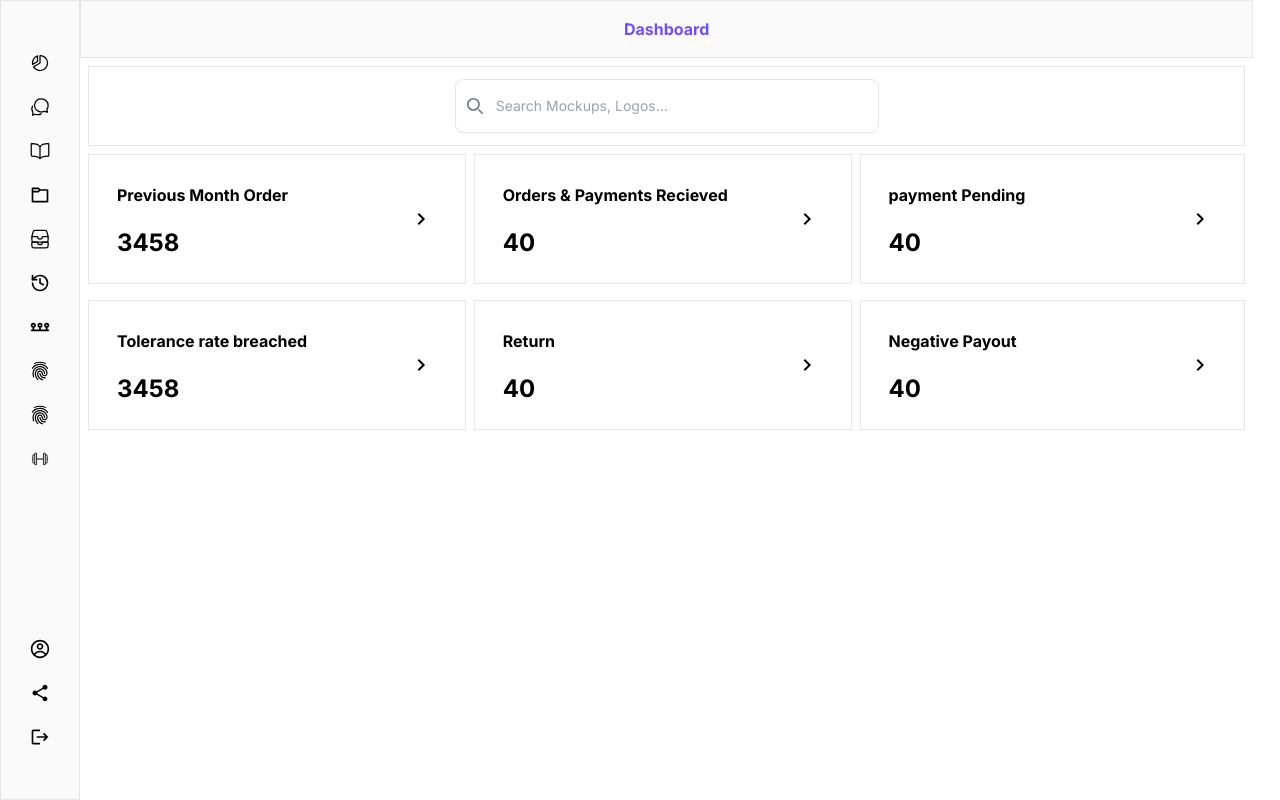
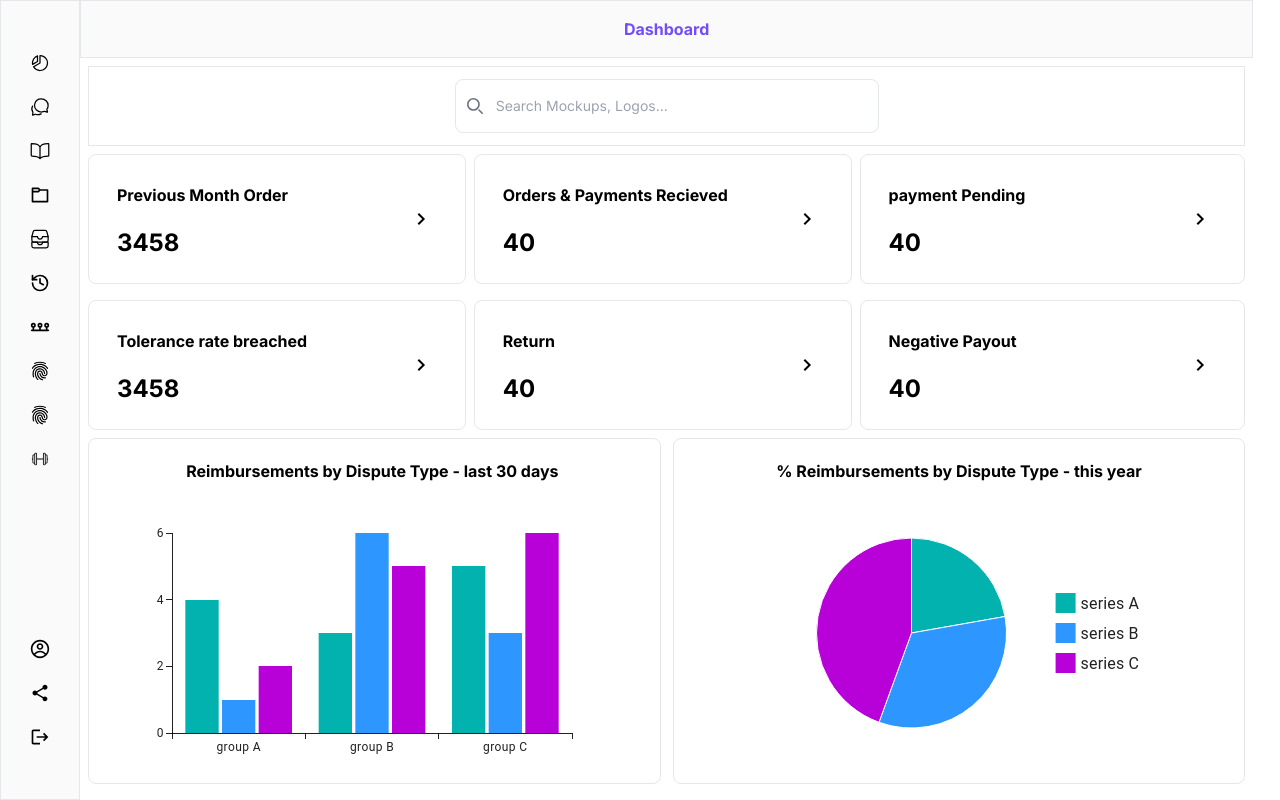
Before and after one commit to Kaustubhhub/interface_labs, a Next.js app: page /dashboard in a window 1280 px wide. Built offline with nearby package versions, Linux system fonts and the light colour scheme; no server answers; the database is empty.

Commit message:
graphs added

```diff
--- /dev/null
+++ b/components/Barcharts.tsx
@@ -0,0 +1,15 @@
+import * as React from 'react';
+import { BarChart } from '@mui/x-charts/BarChart';
+
+export default function BasicBars() {
+    return (
+        <div>
+            <BarChart
+                xAxis={[{ scaleType: 'band', data: ['group A', 'group B', 'group C'] }]}
+                series={[{ data: [4, 3, 5] }, { data: [1, 6, 3] }, { data: [2, 5, 6] }]}
+                width={500}
+                height={300}
+            />
+        </div>
+    );
+}
--- a/components/Dashboard.tsx
+++ b/components/Dashboard.tsx
@@ -2,6 +2,8 @@
 import axios from 'axios'
 import React, { useEffect, useState } from 'react'
 import DisplayBox from './DisplayBox';
+import BasicBars from './Barcharts';
+import BasicPie from './Piecharts';
 
 const Dashboard = () => {
     const [paymentReport, setPaymentReport] = useState<any[]>([]);
@@ -57,16 +59,9 @@ const Dashboard = () => {
             setLoading(true);
             const response = await axios.get('/api/getData');
             const { mtrData, paymentData } = response.data;
-            console.log('mtrData', mtrData.length);
-            console.log('paymentData', paymentData.length);
             const filteredMtrData = transformMtrData(mtrData);
             const filteredPaymentData = transformPaymentData(paymentData);
-            console.log('filteredMtrData', filteredMtrData.length);
-            console.log('filteredPaymentData', filteredPaymentData.length);
             const mergedData = mergeDataByOrderId(filteredMtrData, filteredPaymentData);
-            console.log('mergedData', mergedData[0]);
-            console.log('mergedData', mergedData[3]);
-            console.log('mergedData', mergedData[500]);
 
             setMtrReport(filteredMtrData);
             setPaymentReport(filteredPaymentData);
@@ -134,6 +129,21 @@ const Dashboard = () => {
                         <DisplayBox text={"Negative Payout"} nextPath='/order-payment/previous-month-order' amount={40} />
                     </div>
                 </div>
+                <div className='flex justify-around'>
+                    <div className='border w-1/2 pr-1 flex flex-col justify-center items-center rounded-lg'>
+                        <div className='flex flex-col justify-center items-center pt-5 font-bold'>
+                            Reimbursements by Dispute Type - last 30 days
+                        </div>
+                        <BasicBars />
+                    </div>
+                    <div className='border w-1/2 ml-3 flex flex-col justify-center items-center rounded-lg'>
+                        <div className='flex flex-col justify-center items-center pt-5 font-bold'>
+                            % Reimbursements by Dispute Type - this year
+                        </div>
+                        <BasicPie />
+
+                    </div>
+                </div>
             </div>
         </>
     )
--- a/components/DisplayBox.tsx
+++ b/components/DisplayBox.tsx
@@ -17,7 +17,7 @@ const DisplayBox = ({ text, amount, nextPath }: DisplayBoxProps) => {
     }
 
     return (
-        <div className='flex justify-between p-4 items-center border '>
+        <div className='flex justify-between p-4 items-center border rounded-lg'>
             <div className=''>
                 <div className='font-bold p-3'>
                     {text}
--- /dev/null
+++ b/components/Piecharts.tsx
@@ -0,0 +1,20 @@
+import * as React from 'react';
+import { PieChart } from '@mui/x-charts/PieChart';
+
+export default function BasicPie() {
+  return (
+    <PieChart
+      series={[
+        {
+          data: [
+            { id: 0, value: 10, label: 'series A' },
+            { id: 1, value: 15, label: 'series B' },
+            { id: 2, value: 20, label: 'series C' },
+          ],
+        },
+      ]}
+      width={400}
+      height={200}
+    />
+  );
+}
--- a/package.json
+++ b/package.json
@@ -13,6 +13,7 @@
     "@emotion/styled": "^11.13.0",
     "@mui/material": "^6.0.0",
     "@mui/styled-engine-sc": "^6.0.0",
+    "@mui/x-charts": "^7.15.0",
     "@prisma/client": "^5.19.0",
     "axios": "^1.7.5",
     "next": "14.2.6",
```
Also changed, not shown: 1 other file (tests, documents, lock files or other folders).
